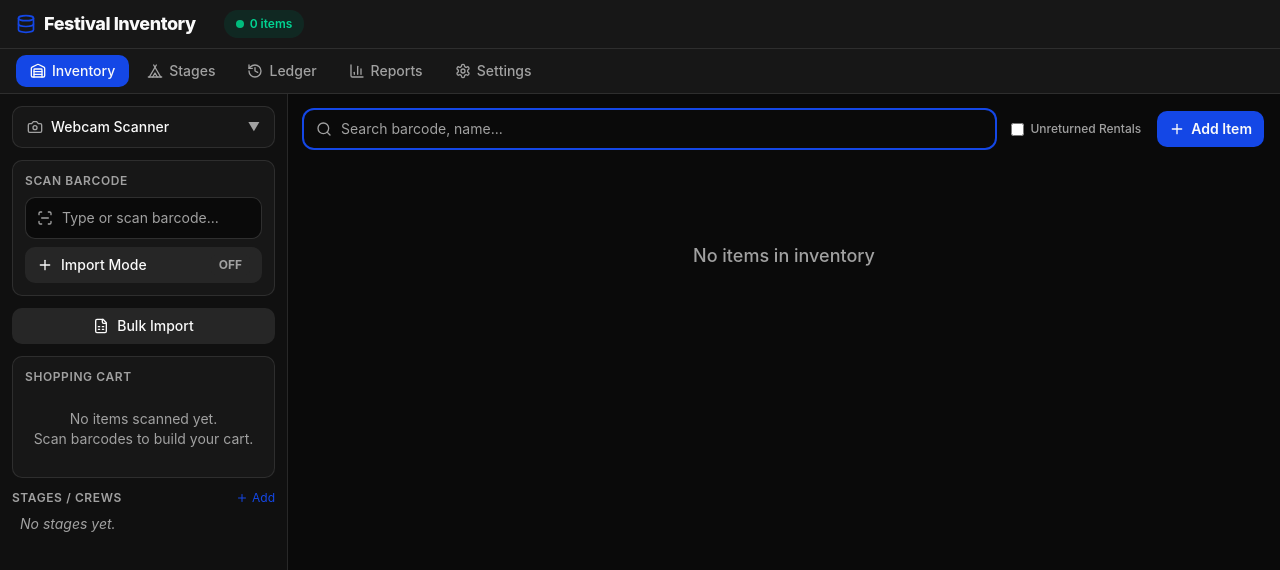
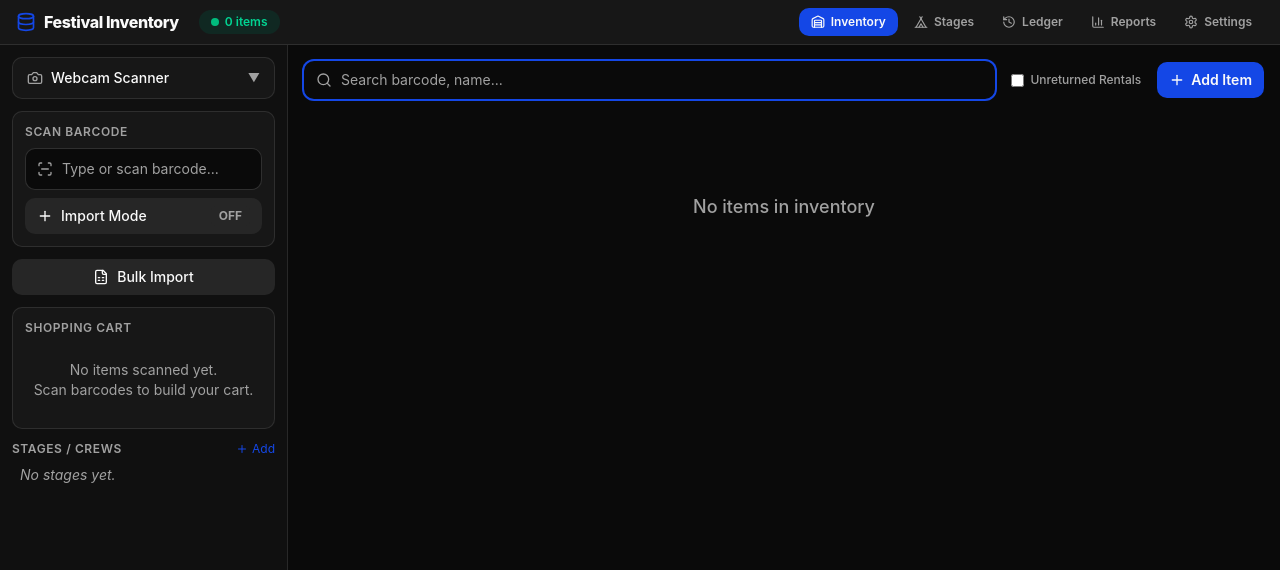
Before and after one commit to FynnK/FestivalInventory, a React (Vite) app: page / in a window 1280 px wide. Shown: the top 570 px of the page. Built offline with nearby package versions, Linux system fonts and the light colour scheme.

Commit message:
Merge tab navigation into single TopBar row

```diff
--- a/src/App.tsx
+++ b/src/App.tsx
@@ -1,8 +1,7 @@
 import { useState, useEffect, useRef, useCallback } from 'react'
 import {
   ScanLine, Plus, AlertTriangle,
-  Download, Upload, Tent, Warehouse,
-  BarChart3, History, Trash2, FileSpreadsheet,
+  Download, Upload, Trash2, FileSpreadsheet,
   Smartphone, Maximize2, Minimize2, Settings, Database,
   Sun, Moon, Globe,
 } from 'lucide-react'
@@ -566,28 +565,7 @@ export default function App() {
         </div>
       ) : (
         <>
-      <TopBar itemCount={items.length} />
-
-      <div className="flex flex-wrap items-center gap-1 px-4 py-1.5 border-b border-border bg-card">
-        {[
-          { id: 'inventory' as const, label: t('tab_inventory'), icon: Warehouse },
-          { id: 'stages' as const, label: t('tab_stages'), icon: Tent },
-          { id: 'transactions' as const, label: t('tab_ledger'), icon: History },
-          { id: 'reports' as const, label: t('tab_reports'), icon: BarChart3 },
-          { id: 'settings' as const, label: t('sidebar_settings_heading'), icon: Settings },
-        ].map(tab => (
-          <button
-            key={tab.id}
-            onClick={() => setView(tab.id)}
-            className={`flex items-center gap-1.5 px-3.5 py-1.5 rounded-lg text-sm font-medium transition-colors ${
-              view === tab.id ? 'bg-primary text-primary-foreground' : 'text-muted-foreground hover:text-foreground hover:bg-accent'
-            }`}
-          >
-            <tab.icon size={16} />
-            {tab.label}
-          </button>
-        ))}
-      </div>
+      <TopBar itemCount={items.length} view={view} onViewChange={setView} />
 
       {view === 'inventory' && (
         <div className="flex-1 flex gap-0 overflow-hidden">
--- a/src/components/TopBar.tsx
+++ b/src/components/TopBar.tsx
@@ -1,19 +1,52 @@
-import { Database } from 'lucide-react'
+import { Database, Warehouse, Tent, History, BarChart3, Settings } from 'lucide-react'
 import { useI18n } from '../i18n'
 
-export default function TopBar({ itemCount }: { itemCount: number }) {
+const tabs = [
+  { id: 'inventory', icon: Warehouse, labelKey: 'tab_inventory' },
+  { id: 'stages', icon: Tent, labelKey: 'tab_stages' },
+  { id: 'transactions', icon: History, labelKey: 'tab_ledger' },
+  { id: 'reports', icon: BarChart3, labelKey: 'tab_reports' },
+  { id: 'settings', icon: Settings, labelKey: 'sidebar_settings_heading' },
+]
+
+export default function TopBar({
+  itemCount,
+  view,
+  onViewChange,
+}: {
+  itemCount: number
+  view: string
+  onViewChange: (v: string) => void
+}) {
   const { t } = useI18n()
 
   return (
-    <header className="flex items-center gap-3 px-4 py-2.5 bg-card border-b border-border">
-      <div className="flex items-center gap-2 mr-4">
+    <header className="flex flex-wrap items-center gap-x-3 gap-y-1 px-4 py-2 bg-card border-b border-border">
+      <div className="flex items-center gap-2 mr-2 shrink-0">
         <Database size={20} className="text-primary" />
-        <h1 className="text-lg font-extrabold tracking-tight text-foreground">{t('topbar_app_title')}</h1>
+        <h1 className="text-base font-extrabold tracking-tight text-foreground">{t('topbar_app_title')}</h1>
       </div>
-      <span className="flex items-center gap-1.5 text-xs font-semibold px-3 py-1.5 rounded-full bg-emerald-900/30 text-emerald-400">
+      <span className="flex items-center gap-1.5 text-xs font-semibold px-3 py-1 rounded-full bg-emerald-900/30 text-emerald-400 shrink-0">
         <span className="w-2 h-2 rounded-full bg-emerald-500" />
         {t('topbar_item_count', { count: itemCount })}
       </span>
+      <div className="flex-1 min-w-0" />
+      <div className="flex flex-wrap items-center gap-1">
+        {tabs.map(tab => (
+          <button
+            key={tab.id}
+            onClick={() => onViewChange(tab.id)}
+            className={`flex items-center gap-1.5 px-3 py-1.5 rounded-lg text-xs font-semibold transition-colors ${
+              view === tab.id
+                ? 'bg-primary text-primary-foreground'
+                : 'text-muted-foreground hover:text-foreground hover:bg-accent'
+            }`}
+          >
+            <tab.icon size={14} />
+            {t(tab.labelKey)}
+          </button>
+        ))}
+      </div>
     </header>
   )
 }
```
